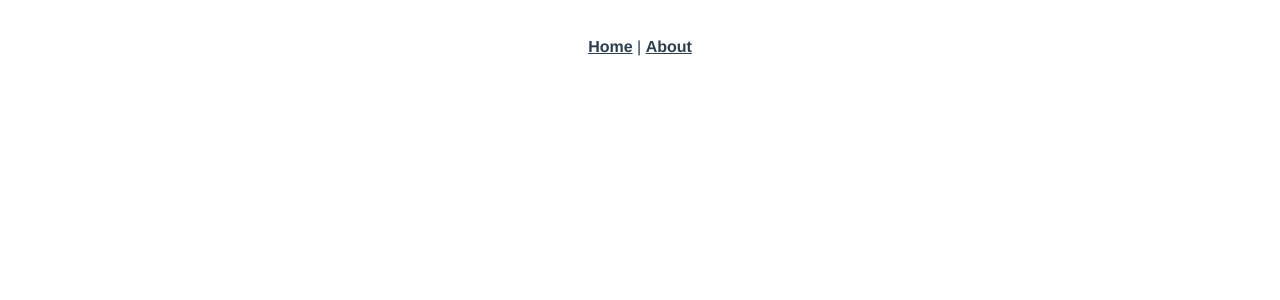
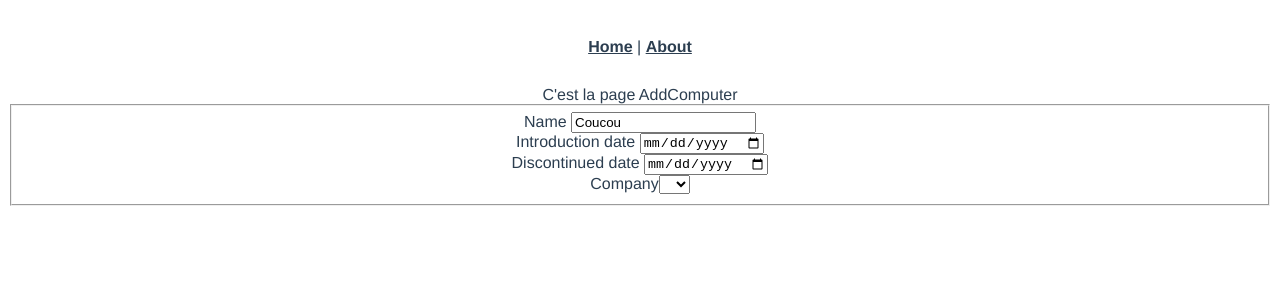
Before and after one commit to BardesRemi/cdb-front, a Vue app: page /#/addComputer in a window 1280 px wide. Shown: the top 300 px of the page. Built offline with nearby package versions, Linux system fonts and the light colour scheme.

Commit message:
Ajout de modèles pour Company et Computer Ajout d'une vue pour AddComputer Ajout d'un composant pour entrer les informations d'un ordinateur

```diff
--- /dev/null
+++ b/src/components/ComputerInputForm.vue
@@ -0,0 +1,43 @@
+<template>
+  <div class="computerInputForm">
+    <div id="form">
+      <fieldset>
+        <div id="name">
+          <label for="nameInput">Name </label>
+          <input id="nameInput" type="text" v-model="computer.name" placeholder="Name"/>
+        </div>
+        <div id="introduced">
+          <label for="introducedInput">Introduction date </label>
+          <input id="introducedInput" type="date" v-model="computer.introduced" placeholder="Introduced date"/>
+        </div>
+        <div id="discontinued">
+          <label for="discontinuedInput">Discontinued date </label>
+          <input id="discontinuedInput" type="date" v-model="computer.discontinued" placeholder="Discontinued date"/>
+        </div>
+        <div id="company">
+          <label for="companyInput">Company</label>
+          <select v-model="computer.company" id="companyId" name="companyId" >
+              <option disabled>--</option>
+              <option v-for="(company, id) in companyList" :key="id">{{company.name}}</option>
+          </select>
+        </div>
+      </fieldset>
+    </div>
+  </div>
+</template>
+
+<script>
+import { Computer } from '../model/Computer.js'
+
+export default {
+  name: 'ComputerInputForm',
+  data () {
+    return {
+      companyList: null
+    }
+  },
+  props: {
+    computer: Computer
+  }
+}
+</script>
--- /dev/null
+++ b/src/model/Computer.js
@@ -0,0 +1,11 @@
+class Computer {
+  constructor (id, name) {
+    this.id = id
+    this.name = name
+    this.introduced = ''
+    this.discontinued = ''
+    this.company = null
+  }
+}
+
+export default Computer
--- a/src/router/index.js
+++ b/src/router/index.js
@@ -17,6 +17,11 @@ const routes = [
     // this generates a separate chunk (about.[hash].js) for this route
     // which is lazy-loaded when the route is visited.
     component: () => import(/* webpackChunkName: "about" */ '../views/About.vue')
+  },
+  {
+    path: '/addComputer',
+    name: 'AddComputer',
+    component: () => import('../views/AddComputer.vue')
   }
 ]
 
--- /dev/null
+++ b/src/views/AddComputer.vue
@@ -0,0 +1,24 @@
+<template>
+  <div class="addComputer">
+    <span>C'est la page AddComputer</span>
+    <ComputerInputForm :computer=computer></ComputerInputForm>
+  </div>
+</template>
+
+<script>
+// @ is an alias to /src
+import ComputerInputForm from '@/components/ComputerInputForm.vue'
+import Computer from '@/model/Computer.js'
+
+export default {
+  name: 'Home',
+  data () {
+    return {
+      computer: new Computer(0, 'Coucou')
+    }
+  },
+  components: {
+    ComputerInputForm
+  }
+}
+</script>
```
Also changed, not shown: src/model/Company.js (added, +8 -0 lines).
